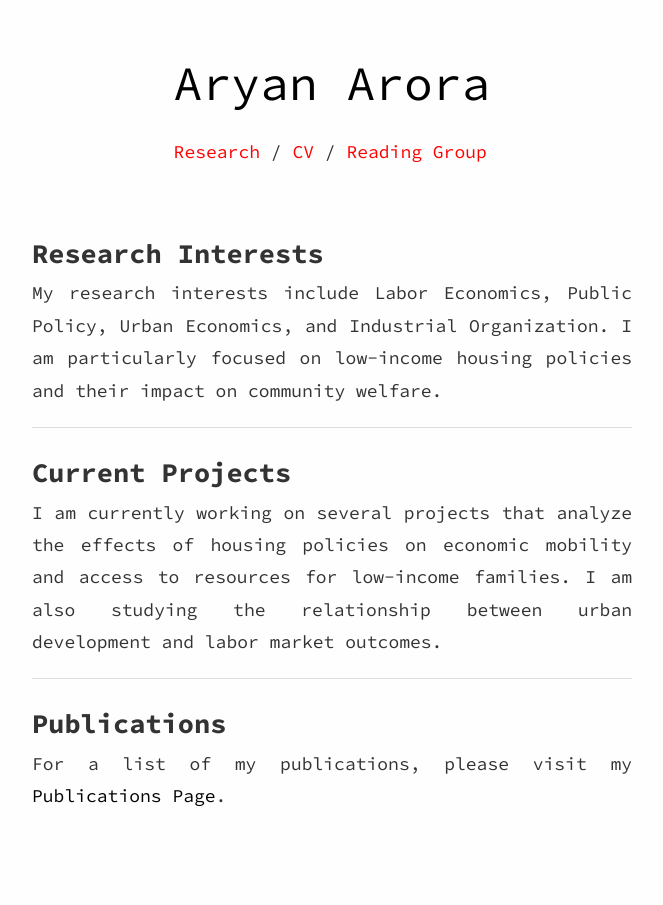
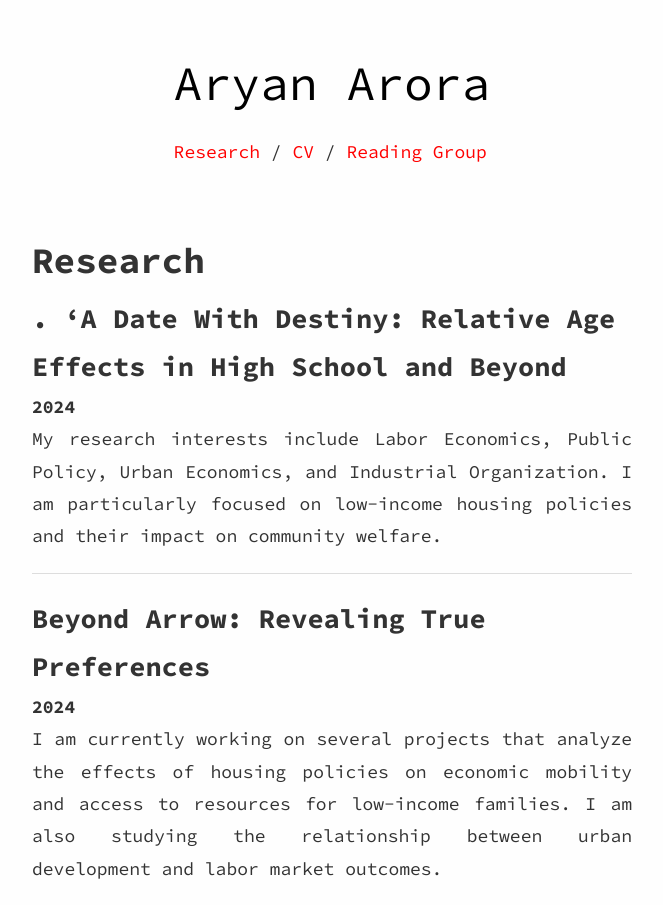
Before and after one commit to aryan-arora-01/AryanArora.github.io, a plain HTML site: page research.html in a window 1280 px wide. Shown: the whole page, without its empty margins (308-971 px from the left). Before the commit the page ends 833 px from the top, so only its background shows below. Drawn offline with Linux system fonts and the light colour scheme.

Commit message:
Update research.html

```diff
--- a/research.html
+++ b/research.html
@@ -72,7 +72,7 @@
     <div class="container">
         <p class="name"><a href="https://aryan-arora-01.github.io/aryanarora.github.io/">Aryan Arora</a></p>
         <p class="nav">
-            <a class="red" href="https://sahilchinoy.com/research">Research</a> /
+            <a class="red" href="https://aryan-arora-01.github.io/aryanarora.github.io/research">Research</a> /
             <a class="red" href="https://raw.githubusercontent.com/aryan-arora-01/aryanarora.github.io/main/CV.pdf" target="_blank">CV</a> /
             <a class="red" href="https://aryan-arora-01.github.io/YaleReadingGroup.github.io/">Reading Group</a>
         </p>
@@ -80,16 +80,15 @@
 
     <div class="content-container">
         <div class="intro">
-            <h2>Research Interests</h2>
+            <h1> Research
+            <h2>. ‘A Date With Destiny: Relative Age Effects in High School and Beyond</h2>
+            <h4>2024</h4>
             <p>My research interests include Labor Economics, Public Policy, Urban Economics, and Industrial Organization. I am particularly focused on low-income housing policies and their impact on community welfare.</p>
             <hr>
 
-            <h2>Current Projects</h2>
+            <h2>Beyond Arrow: Revealing True Preferences</h2>
+            <h4>2024</h4>
             <p>I am currently working on several projects that analyze the effects of housing policies on economic mobility and access to resources for low-income families. I am also studying the relationship between urban development and labor market outcomes.</p>
-            <hr>
-
-            <h2>Publications</h2>
-            <p>For a list of my publications, please visit my <a href="https://example.com/publications" target="_blank">Publications Page</a>.</p>
         </div>
     </div>
 </body>
```
